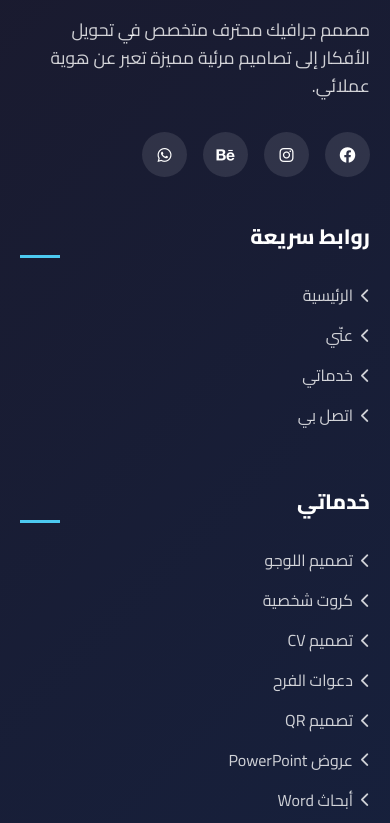
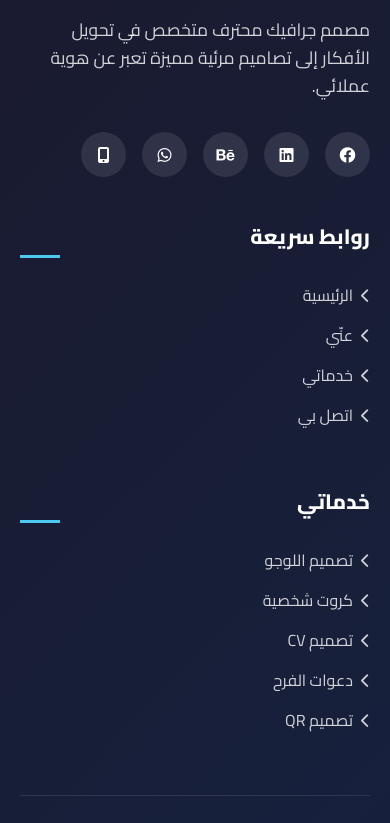
Before and after one commit to shreifquraish/shreif-desginer, a plain HTML site: page index.html in a window 390 px wide. Shown: the part 9920-10743 px from the top of the page. Drawn offline with Linux system fonts and the light colour scheme.

Commit message:
Add files via upload

```diff
--- a/index.html
+++ b/index.html
@@ -416,10 +416,34 @@
                 </a>
                 <p class="footer-description">مصمم جرافيك محترف متخصص في تحويل الأفكار إلى تصاميم مرئية مميزة تعبر عن هوية عملائي.</p>
                 <div class="footer-social">
-                        <a href="#" class="social-icon"><i class="fab fa-facebook"></i></a>
-                        <a href="#" class="social-icon"><i class="fab fa-instagram"></i></a>
-                        <a href="#" class="social-icon"><i class="fab fa-behance"></i></a>
-                        <a href="#" class="social-icon"><i class="fab fa-whatsapp"></i></a>
+                    <!-- فيسبوك - ضع رابطك هنا -->
+                    <a href="https://www.facebook.com/ShreifEngineer" target="_blank" class="social-icon" title="تابعني على فيسبوك">
+                        <i class="fab fa-facebook"></i>
+                    </a>
+
+                    <!-- لينكد إن - رابطك الجديد -->
+                    <a href="https://www.linkedin.com/in/shreif-quraish-60618837a?utm_source=share_via&utm_content=profile&utm_medium=member_android"
+                       target="_blank" class="social-icon" title="تابعني على لينكد إن">
+                        <i class="fab fa-linkedin"></i>
+                    </a>
+
+                    <!-- Behance - رابطك الجديد -->
+                    <a href="https://www.behance.net/2d9c19bf"
+                       target="_blank" class="social-icon" title="شاهد أعمالي على Behance">
+                        <i class="fab fa-behance"></i>
+                    </a>
+
+                    <!-- واتساب - رابطك -->
+                    <a href="https://wa.me/201003041351"
+                       target="_blank" class="social-icon" title="راسلني على واتساب">
+                        <i class="fab fa-whatsapp"></i>
+                    </a>
+
+                    <!-- TAP - رابط التطبيق -->
+                    <a href="https://link.gettap.co/shreif_engineer"
+                       target="_blank" class="social-icon" title="تابعني على TAP">
+                        <i class="fas fa-mobile-alt"></i>
+                    </a>
                 </div>
             </div>
             <div class="footer-col">
@@ -439,8 +463,6 @@
                     <li><a href="cv-design.html"><i class="fas fa-chevron-left"></i> تصميم CV</a></li>
                     <li><a href="wedding-invitations.html"><i class="fas fa-chevron-left"></i> دعوات الفرح</a></li>
                     <li><a href="qr-design.html"><i class="fas fa-chevron-left"></i> تصميم QR</a></li>
-                        <li><a href="javascript:void(0)" onclick="window.location.href='https://wa.me/201003041351?text=مرحباً، أود طلب تصميم عرض PowerPoint'"><i class="fas fa-chevron-left"></i> عروض PowerPoint</a></li>
-                        <li><a href="javascript:void(0)" onclick="window.location.href='https://wa.me/201003041351?text=مرحباً، أود طلب كتابة وتنسيق بحث Word'"><i class="fas fa-chevron-left"></i> أبحاث Word</a></li>
                 </ul>
             </div>
         </div>
```
Lines whose indentation alone changed are shown as unchanged.
